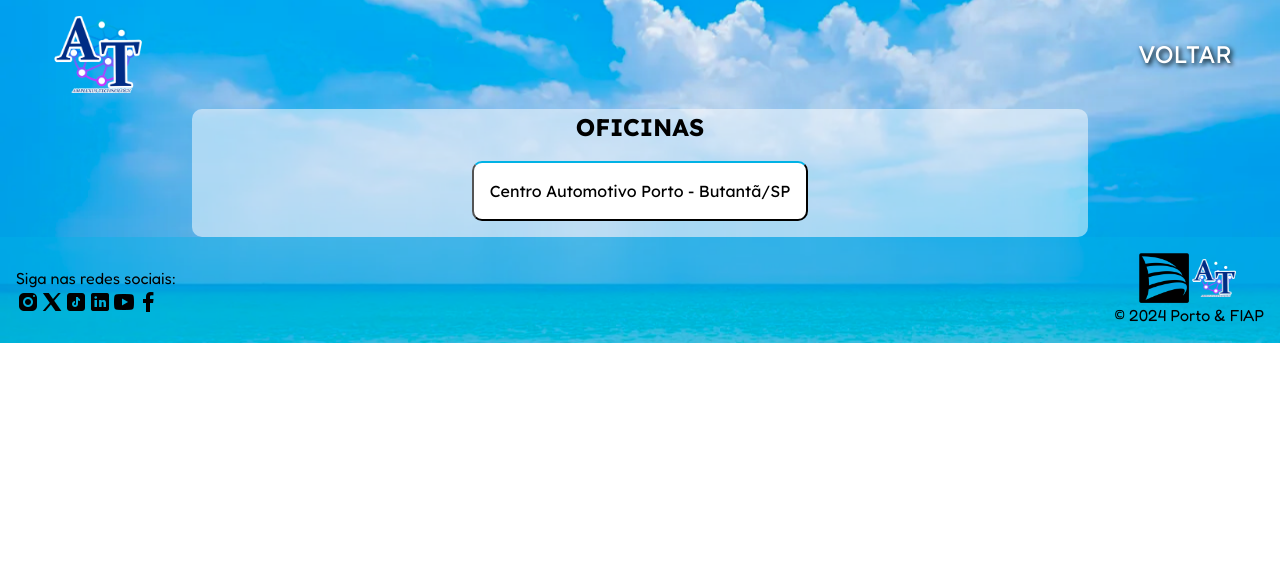
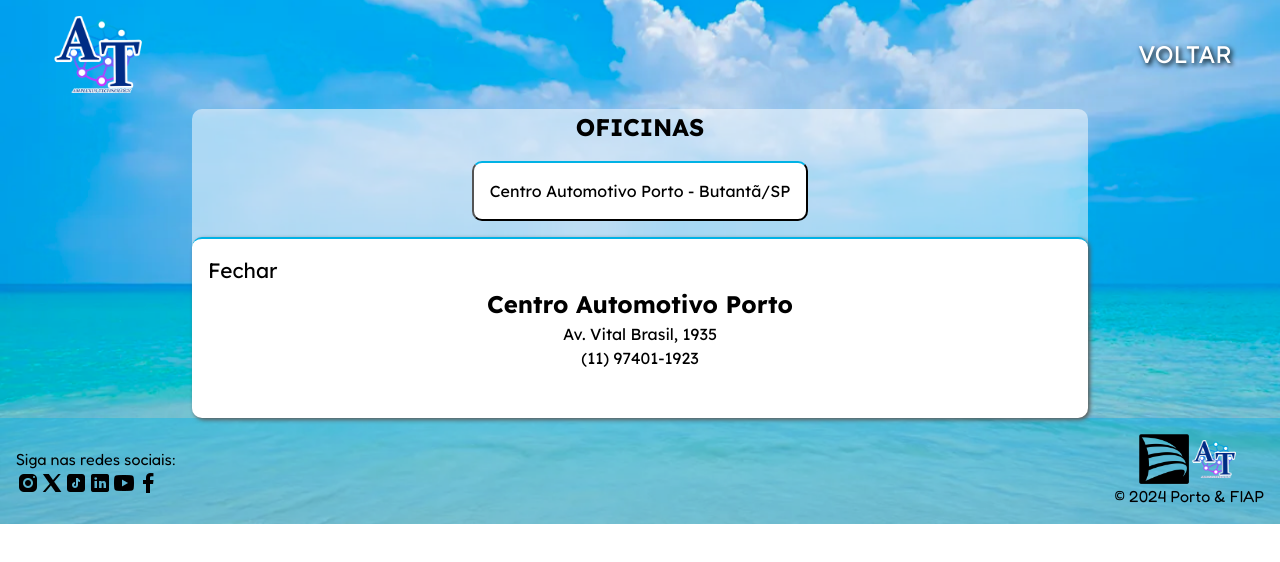
Before and after one commit to rtof06/projeto-porto-conserta, a React (Vite) app: page /oficinas in a window 1280 px wide. Shown: the top 562 px of the page. Built offline with nearby package versions, Linux system fonts and the light colour scheme; a web font is replaced by a local one.

Commit message:
Cards em processo

```diff
--- a/src/components/CardOficinas/CardOficina.tsx
+++ b/src/components/CardOficinas/CardOficina.tsx
@@ -1,5 +1,5 @@
+import { useState } from "react";
 import style from "./CardOficina.module.css";
-import { useState } from "react";
 import ModalOficina from "./ModalOficina/ModalOficina";
 
 type CardOficina = {
@@ -16,12 +16,12 @@ export default function CardOficina({ title, neighbourhood, uf }: CardOficina) {
       <button className={style.card} onClick={() => setIsModalVisible(true)}>
         {title} - {neighbourhood}/{uf}
       </button>
-      {isModalVisible ? (
-        <ModalOficina
-          title={title}
-          info={"Oficina da Porto localizada em " + neighbourhood + "/" + uf}
-        />
-      ) : null}
+      <ModalOficina
+        openModal={isModalVisible}
+        title={title}
+        adress="Av. Vital Brasil, 1935"
+        phone="(11) 97401-1923"
+      />
     </div>
   );
 }
--- a/src/components/CardOficinas/ModalOficina/ModalOficina.tsx
+++ b/src/components/CardOficinas/ModalOficina/ModalOficina.tsx
@@ -1,17 +1,20 @@
 import style from "./ModalOficina.module.css";
 
 type ModalOficinaProps = {
+  openModal: boolean;
   title: string;
-  info: string;
+  adress: string;
+  phone: string;
 };
 
-export default function ModalOficina({ title, info }: ModalOficinaProps) {
+export default function ModalOficina({ title, adress, phone }: ModalOficinaProps) {
   return (
     <div className={style.container}>
       <button className={style.close}>Fechar</button>
       <div className={style.content}>
         <h2 className={style.cardTitle}>{title}</h2>
-        <p className={style.cardInfo}>{info}</p>
+        <p className={style.cardInfo}>{adress}</p>
+        <p className={style.cardInfo}>{phone}</p>
       </div>
     </div>
   );
```
